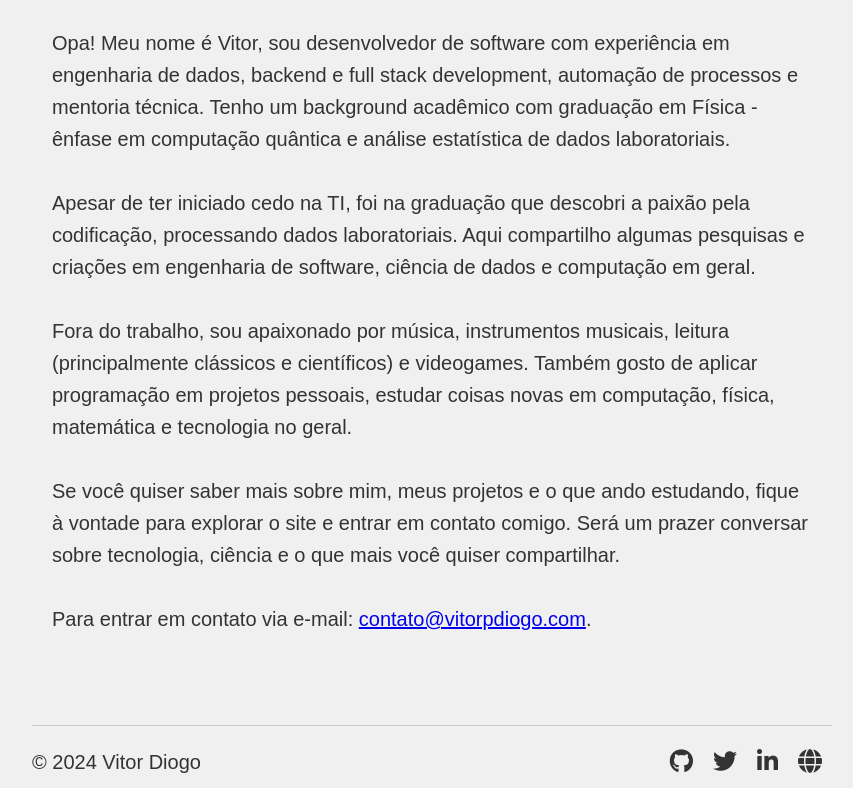
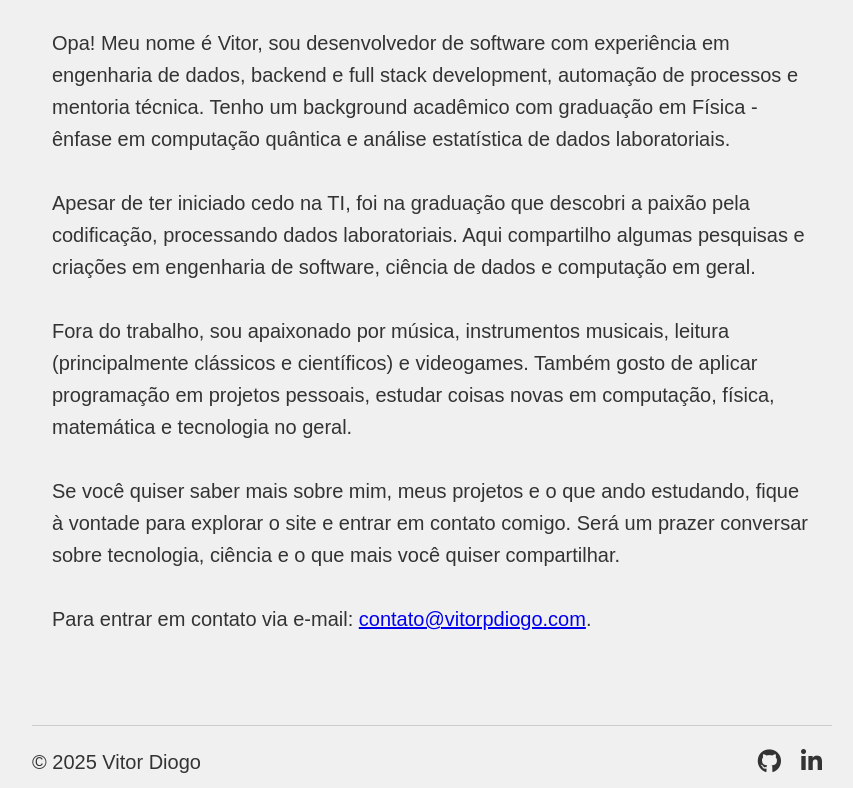
Before and after one commit to vpdiogo/my-website, a plain HTML site: page index.html in a window 1280 px wide. Shown: the part 455-1243 px from the top of the page, without its empty margins (208-1061 px from the left). Drawn offline with Linux system fonts and the light colour scheme.

Commit message:
fix: new year copyright

```diff
--- a/js/loadComponents.js
+++ b/js/loadComponents.js
@@ -19,5 +19,14 @@ fetch('partials/footer.html')
     })
     .then(data => {
         document.getElementById('footer-placeholder').innerHTML = data;
+
+        const currentYear = new Date().getFullYear();
+        const yearElement = document.getElementById('current-year');
+
+        if (yearElement) {
+            yearElement.textContent = currentYear;
+        } else {
+            console.error('Failed to set current year: element not found');
+        }
     })
     .catch(error => console.error(error));
--- a/partials/footer.html
+++ b/partials/footer.html
@@ -1,20 +1,20 @@
 <footer>
     <hr>
     <div class="footer-content">
-        <p>&copy; 2024 Vitor Diogo</p>
+        <p>&copy; <span id="current-year"></span> Vitor Diogo</p>
         <div class="social-icons">
             <a href="hhttps://github.com/vpdiogo" target="_blank">
                 <i class="fab fa-github"></i>
             </a>
-            <a href="https://twitter.com/diogopvitor" target="_blank">
+            <!-- <a href="https://twitter.com/diogopvitor" target="_blank">
                 <i class="fab fa-twitter"></i>
-            </a>
+            </a> -->
             <a href="https://linkedin.com/in/vitorpdiogo" target="_blank">
                 <i class="fab fa-linkedin-in"></i>
             </a>
-            <a href="https://bsky.app/profile/diogopvitor.bsky.social" target="_blank">
+            <!-- <a href="https://bsky.app/profile/diogopvitor.bsky.social" target="_blank">
                 <i class="fas fa-globe"></i>
-            </a>
+            </a> -->
         </div>
     </div>
 </footer>
```
